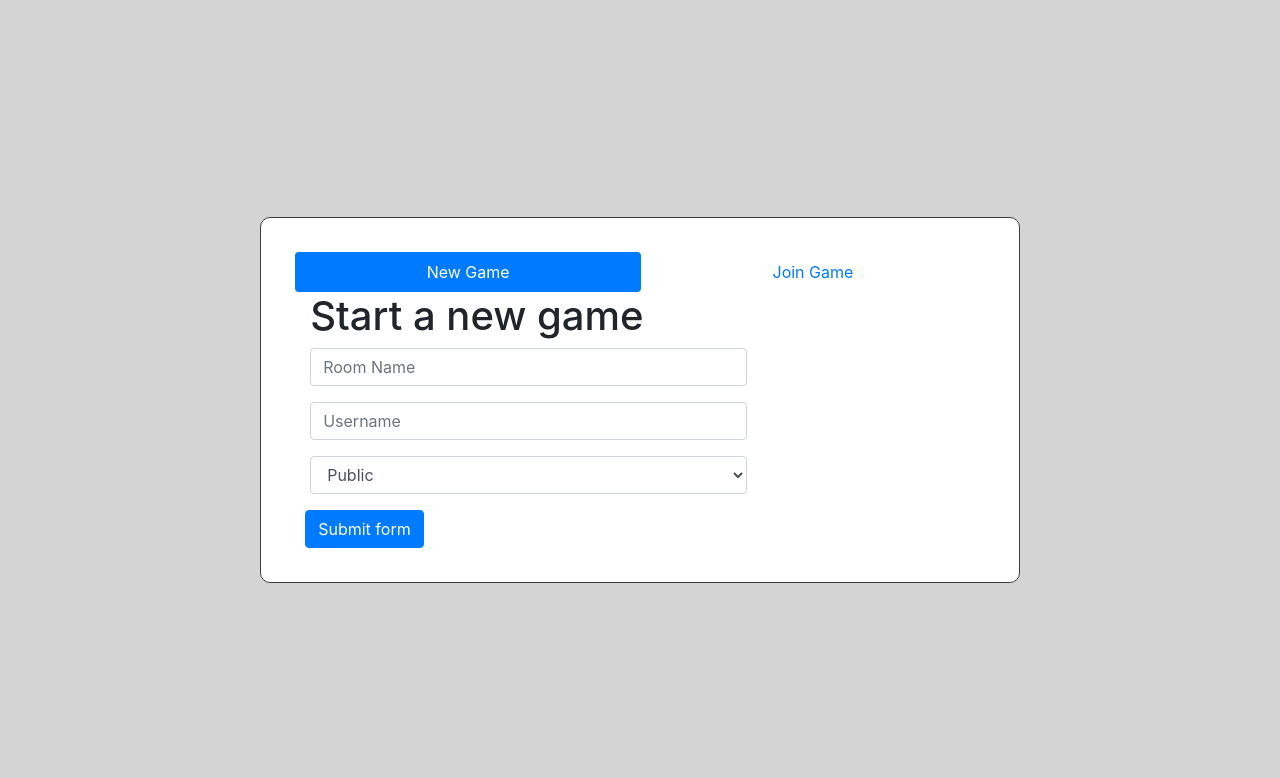
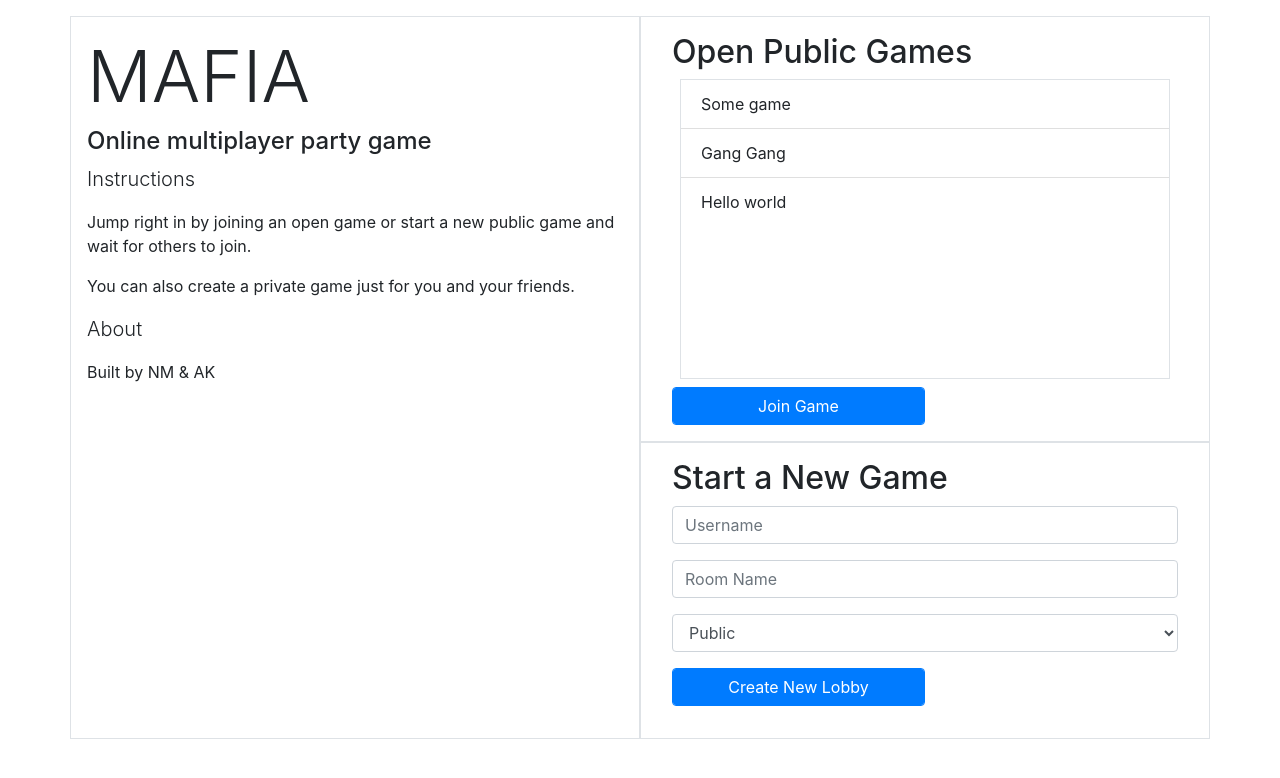
Before and after one commit to NealMatta/Mafia, a website: page index.html in a window 1280 px wide. Drawn offline with nearby package versions, Linux system fonts and the light colour scheme; no server answers.

Commit message:
removed nav pills; new grid

```diff
--- a/index.html
+++ b/index.html
@@ -29,8 +29,14 @@
 				return false;
 			});
 			socket.on('populate rooms', roomnames => {
-				for (i in roomnames) {
-					$('#game_list').append($('<li>').text(roomnames[i]));
+                $('#game_list').empty();
+                if (roomnames.length==0) {
+                    $('#game_list').append($('<span class="list-group-item">').text('No public games found'));
+                }
+                else {
+                    for (var i in roomnames) {
+					    $('#game_list').append($('<li class="list-group-item">').text(roomnames[i]));
+				    }
                 }
 			});
 			socket.on('warning', warning => {
@@ -40,98 +46,55 @@
 				window.open(url, '_self');
 			});
 		});
-
-		function toggleNewJoin() {
-			var newNav = document.getElementById('newNav');
-			var joinNav = document.getElementById('joinNav');
-			var newGame = document.getElementById('newGame');
-			var joinGame = document.getElementById('joinGame');
-
-			newNav.classList.toggle('active');
-			joinNav.classList.toggle('active');
-			newGame.classList.toggle('invisible');
-			joinGame.classList.toggle('invisible');
-		}
 	</script>
 
-	<style>
-		body {
-			background: #d4d4d4;
-		}
-		.bs-example {
-			border: solid 1px rgb(63, 63, 63);
-			border-radius: 10px;
-			background: white;
-			padding: 3% !important;
-		}
-		.invisible {
-			display: none;
-		}
-	</style>
-
 	<body>
-		<div class="d-flex align-items-center min-vh-100">
-			<div class="container">
-				<div class="row justify-content-center">
-					<div class="col-8 bs-example">
-						<ul class="nav nav-pills nav-fill">
-							<li class="nav-item">
-								<a onclick="toggleNewJoin()" href="#" id="newNav" class="nav-link active">New Game</a>
-							</li>
-							<li class="nav-item">
-								<a onclick="toggleNewJoin()" href="#" id="joinNav" class="nav-link">Join Game</a>
-							</li>
+		<div class="min-vh-100">
+			<div class="container pt-3">
+				<div class="row p-0">
+                    <div class="col-6 p-3 border">
+                        <h1 class="display-3">MAFIA</h1>
+                        <h4>Online multiplayer party game</h4>
+                        <p class="lead">Instructions</p>
+                        <p>Jump right in by joining an open game or start a new public game and wait for others to join.</p>
+                        <p>You can also create a private game just for you and your friends.</p>
+                        <p class="lead">About</p>
+                        <p>Built by NM & AK</p>
+                    </div>
+					<div class="col-6">
+                        <div class="row border p-3">
+                            <div class="col">
+                                <h2>Open Public Games</h2>
+                                <form id="joinGame">
+                                    <ul id="game_list" class="list-group list-group-flush m-2 border overflow-auto" style="height:300px">
+                                        <li class="list-group-item">Some game</li>
+                                        <li class="list-group-item">Gang Gang</li>
+                                        <li class="list-group-item">Hello world</li>
                                     </ul>
-						<div id="newGame">
-							<div class="container">
-								<h1>Start a new game</h1>
+                                    <input class="form-control btn btn-primary w-50" type="submit" value="Join Game">
+                                </form>
+                            </div>
+                        </div>
+                        <div class="row border p-3">
+                            <div class="col">
+                                <h2>Start a New Game</h2>
 								<form id="createLobby">
-									<div class="form-row">
-										<div class="form-group col-8">
+                                    <div class="form-group">
+                                        <input class="form-control" id="username" placeholder="Username" />
+                                    </div>
+                                    <div class="form-group">
                                         <input class="form-control" id="lobbyName" placeholder="Room Name" />
                                     </div>
-									</div>
-									<div class="form-row">
-										<div class="form-group col-8">
-											<input class="form-control" id="username" placeholder="Username" />
-										</div>
-									</div>
-									<div class="form-row">
-										<div class="form-group col-8">
+                                    <div class="form-group">
                                         <select class="form-control" id="isPublic">
                                             <option value="public">Public</option>
                                             <option value="private">Private</option>
                                         </select>
                                     </div>
-									</div>
-									<div class="form-row">
-										<button class="btn btn-primary" type="submit" value="Create New Lobby">
-											Submit form
-										</button>
+									<div class="form-group">
+										<input class="form-control btn btn-primary w-50" type="submit" value="Create New Lobby">
 									</div>
 								</form>
-							</div>
-						</div>
-						<div id="joinGame" class="invisible">
-							<div class="container">
-								<div class="row">
-									<div class="col-6">
-										<h2>Open public lobbies</h2>
-
-										<ul id="game_list" class="list-group list-group-flush">
-											<li class="list-group-item">Some game</li>
-											<li class="list-group-item">Gang Gang</li>
-											<li class="list-group-item">Hello world</li>
-										</ul>
-
-										<form>
-											<button>Join Game (unfunctional)</button>
-										</form>
-									</div>
-									<div class="col-6">
-										<h2>Join Private Game</h2>
-									</div>
-								</div>
                             </div>
                         </div>
 					</div>
```
Lines whose indentation alone changed are shown as unchanged.
